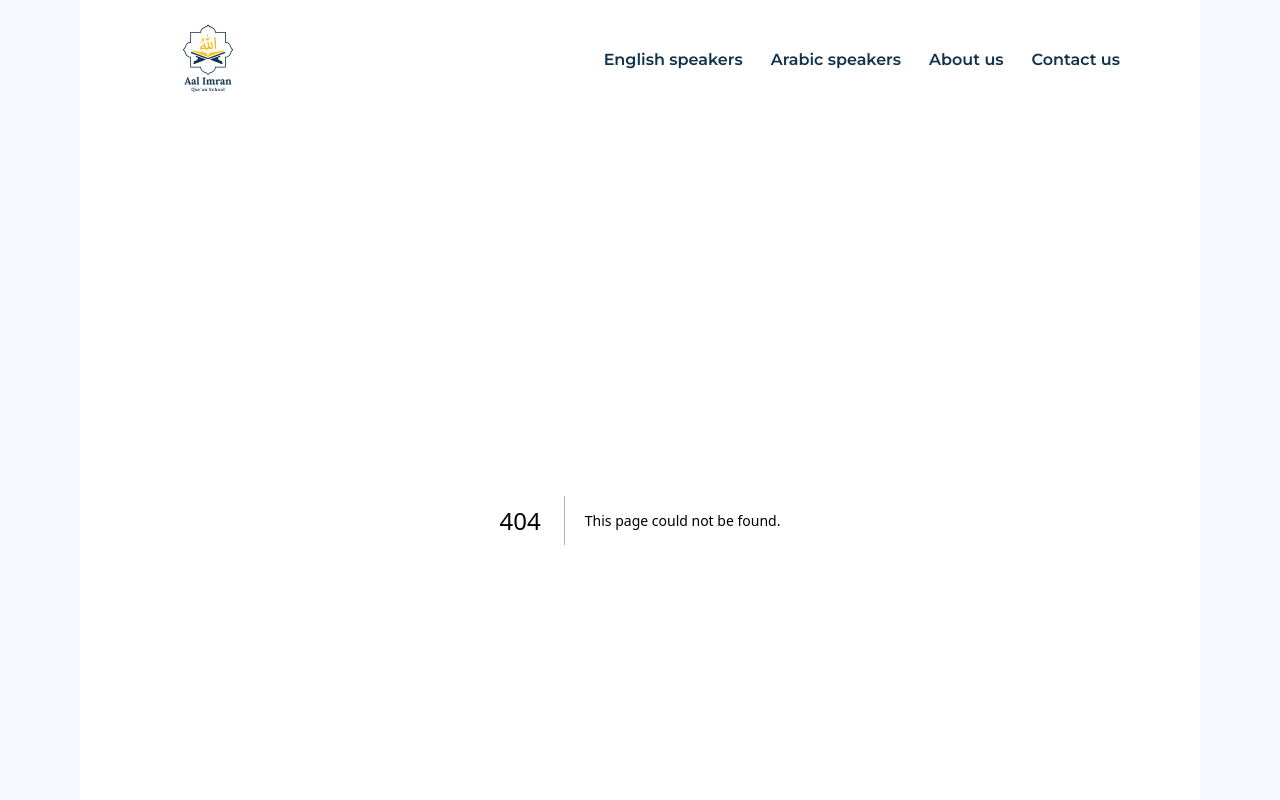
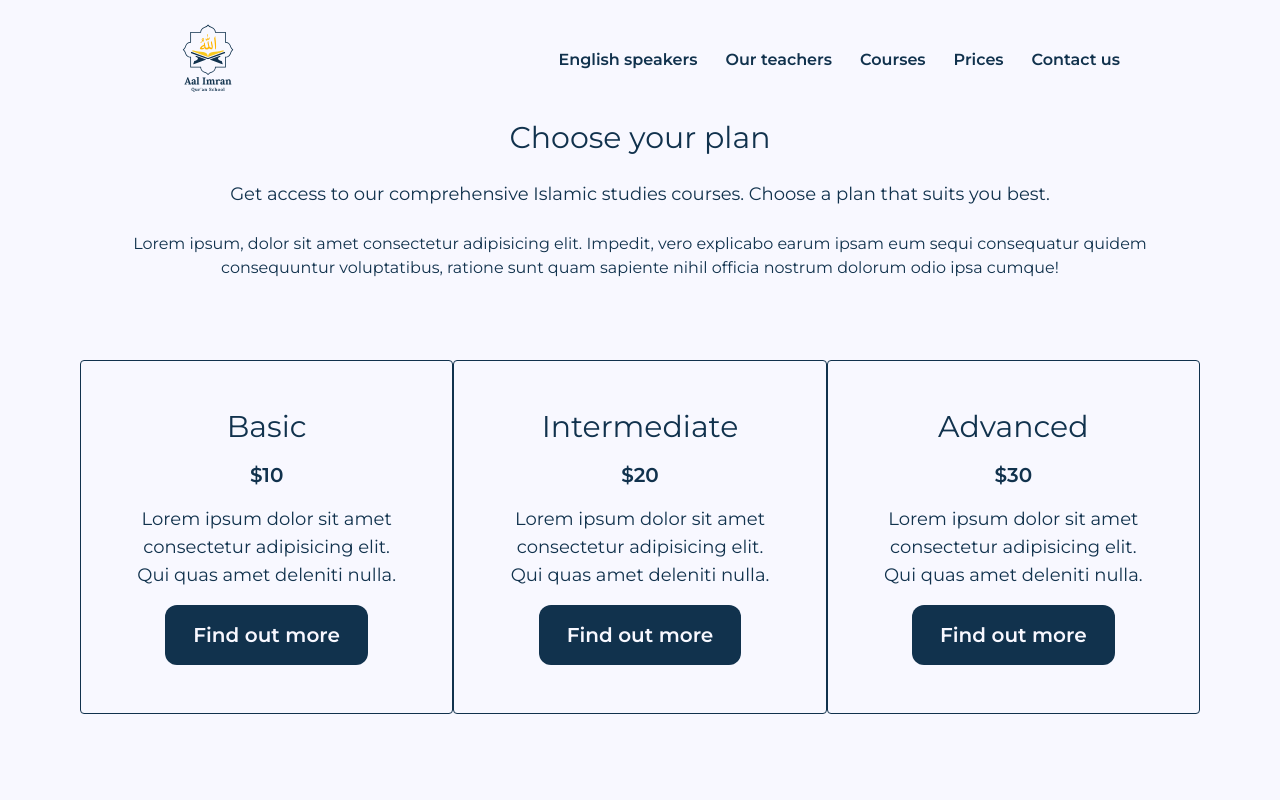
Before and after one commit to BillalPatel/english-for-arabs, a Next.js app: page /prices in a window 1280 px wide. Before the commit this address had no page. Shown: the top 800 px of the page. Built offline with nearby package versions, Linux system fonts and the light colour scheme.

Commit message:
Pricing page

```diff
--- a/pages/contact-us/index.tsx
+++ b/app/(routes)/contact-us/page.tsx
@@ -2,7 +2,7 @@ import React from "react";
 
 export default function Contact() {
   return (
-    <div className="text-3xl contact" id="">
+    <div className="contact | text-3xl ">
       <div>Contact Us</div>
     </div>
   );
--- /dev/null
+++ b/app/(routes)/prices/page.tsx
@@ -0,0 +1,53 @@
+import { Button } from "@/app/components/Button";
+
+export default function Prices() {
+  return (
+    <div className="space-y-20">
+      <section className="prices | text-3xl text-center space-y-6">
+        <h1 className="">Choose your plan</h1>
+        <h3 className="text-lg">
+          Get access to our comprehensive Islamic studies courses. Choose a plan
+          that suits you best.
+        </h3>
+        <p className="text-base">
+          Lorem ipsum, dolor sit amet consectetur adipisicing elit. Impedit,
+          vero explicabo earum ipsam eum sequi consequatur quidem consequuntur
+          voluptatibus, ratione sunt quam sapiente nihil officia nostrum dolorum
+          odio ipsa cumque!
+        </p>
+      </section>
+
+      <section className="space-x-4">
+        <div className="flex flex-col md:flex-row lg:flex-row mx-auto justify-evenly gap-y-10">
+          <div className="pricing-card | max-w-sm border py-12 px-14 rounded space-y-4 text-center mx-auto">
+            <h2 className="text-3xl">Basic</h2>
+            <h3 className="text-xl font-bold">$10</h3>
+            <p className="text-lg">
+              Lorem ipsum dolor sit amet consectetur adipisicing elit. Qui quas
+              amet deleniti nulla.
+            </p>
+            <Button buttonText={"Find out more"} />
+          </div>
+          <div className="pricing-card | max-w-sm border py-12 px-14 rounded space-y-4 text-center mx-auto">
+            <h2 className="text-3xl">Intermediate</h2>
+            <h3 className="text-xl font-bold">$20</h3>
+            <p className="text-lg">
+              Lorem ipsum dolor sit amet consectetur adipisicing elit. Qui quas
+              amet deleniti nulla.
+            </p>
+            <Button buttonText={"Find out more"} />
+          </div>
+          <div className="pricing-card | max-w-sm border py-12 px-14 rounded space-y-4 text-center mx-auto">
+            <h2 className="text-3xl">Advanced</h2>
+            <h3 className="text-xl font-bold">$30</h3>
+            <p className="text-lg">
+              Lorem ipsum dolor sit amet consectetur adipisicing elit. Qui quas
+              amet deleniti nulla.
+            </p>
+            <Button buttonText={"Find out more"} />
+          </div>
+        </div>
+      </section>
+    </div>
+  );
+}
--- a/app/components/Navbar.tsx
+++ b/app/components/Navbar.tsx
@@ -1,5 +1,8 @@
+"use client";
+
 import Link from "next/link";
 import Image from "next/image";
+import { useState } from "react";
 
 import iconImage from "../../assets/logo.svg";
 import desktopIconImage from "../../assets/logo-with-name.svg";
@@ -7,6 +10,12 @@ import openHamburgerMenuIcon from "../../assets/icon-hamburger.svg";
 import closeHamburgerMenuIcon from "../../assets/icon-close.svg";
 
 export function Navbar() {
+  const [isHamburgerMenuClosed, setIsHamburgerMenuClosed] = useState(false);
+
+  function closeHamburgerMenu() {
+    setIsHamburgerMenuClosed(true);
+  }
+
   return (
     <div className="menubar | flex justify-between py-4 md:py-7 lg:py-3 md:px-20 lg:px-20 w-full">
       <div className="logo-image">
@@ -31,15 +40,45 @@ export function Navbar() {
           <Link href="/...">English speakers</Link>
         </li>
         <li className="relative text-base w-fit block after:block after:content-[''] after:absolute after:h-[3px] after:bg-gold after:w-full after:scale-x-0 after:hover:scale-x-100 after:transition after:duration-300 after:origin-center">
-          <Link href="/...">Arabic speakers</Link>
+          <Link href="/...">Our teachers</Link>
         </li>
         <li className="relative text-base w-fit block after:block after:content-[''] after:absolute after:h-[3px] after:bg-gold after:w-full after:scale-x-0 after:hover:scale-x-100 after:transition after:duration-300 after:origin-center">
-          <Link href="/about">About us</Link>
+          <Link href="/about">Courses</Link>
+        </li>
+        <li className="relative text-base w-fit block after:block after:content-[''] after:absolute after:h-[3px] after:bg-gold after:w-full after:scale-x-0 after:hover:scale-x-100 after:transition after:duration-300 after:origin-center">
+          <Link href="/prices">Prices</Link>
         </li>
         <li className="relative text-base w-fit block after:block after:content-[''] after:absolute after:h-[3px] after:bg-gold after:w-full after:scale-x-0 after:hover:scale-x-100 after:transition after:duration-300 after:origin-center">
           <Link href="/contact-us">Contact us</Link>
         </li>
       </ul>
+      {isHamburgerMenuClosed && (
+        <>
+          <div
+            className="hamburger-menu | h-full w-3/12 absolute z-50 top-0 left-0 md:hidden lg:hidden"
+            style={{
+              background:
+                "linear-gradient(180deg, rgba(254, 252, 247, 0.75) 0%, #F4F4F4 100%);",
+            }}
+          ></div>
+          <div className="hamburger-menu | h-full w-9/12 bg-lightGold absolute z-50 top-0 right-0 md:hidden lg:hidden">
+            <div>
+              <Image
+                onClick={closeHamburgerMenu}
+                src={closeHamburgerMenuIcon}
+                alt="Close hamburger menu icon"
+                className="close-hamburger-menu-icon | px-5 h-5 w-auto flex self-center md:hidden lg:hidden"
+              />
+            </div>
+            <ul>
+              <li className="">English Speakers</li>
+              <li className="">Arabic Speakers</li>
+              <li className="">About Us</li>
+              <li className="">Contact Us</li>
+            </ul>
+          </div>
+        </>
+      )}
     </div>
   );
 }
```
Also changed, not shown: app/(routes)/master-arabic/page.tsx (renamed from pages/english/master-arabic/index.tsx), app/pages/about.tsx (renamed from pages/about.tsx), assets/376458171_6569152006453445_1091680140847990731_n.jpg (added).
